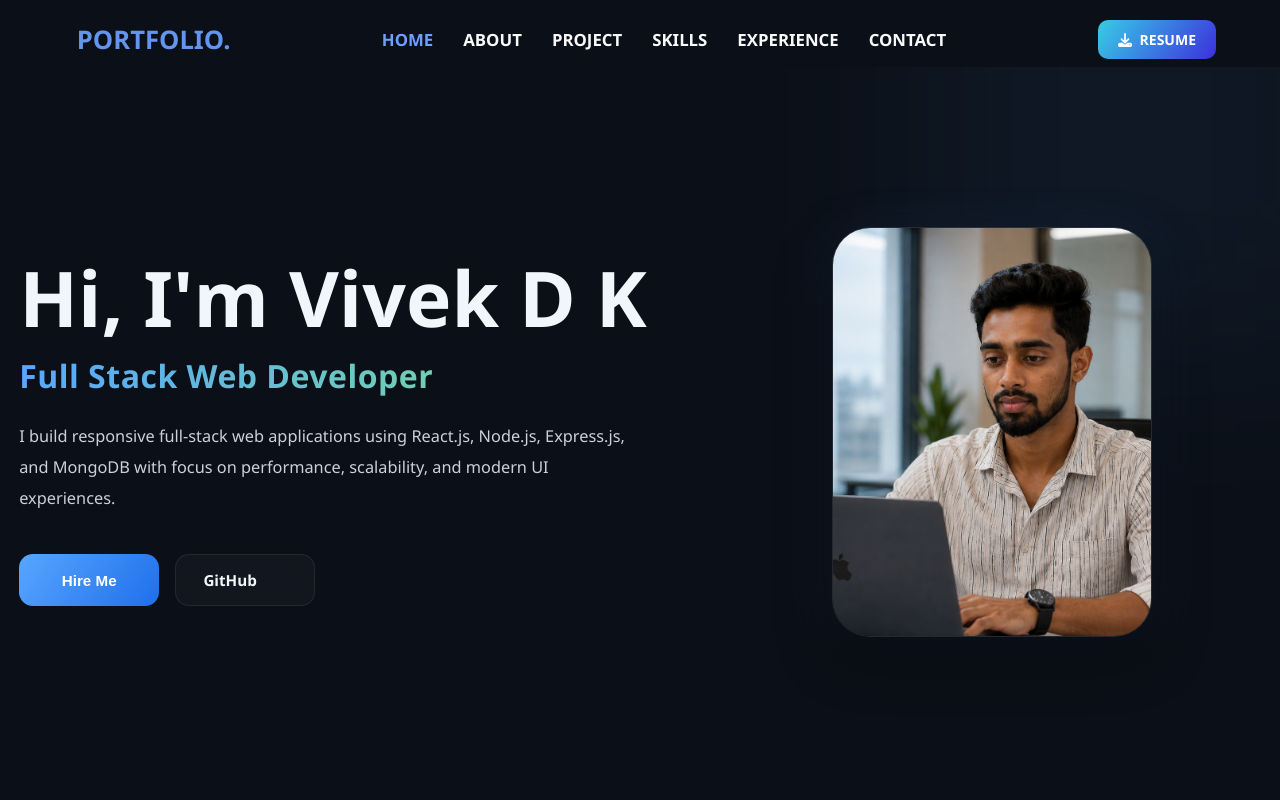
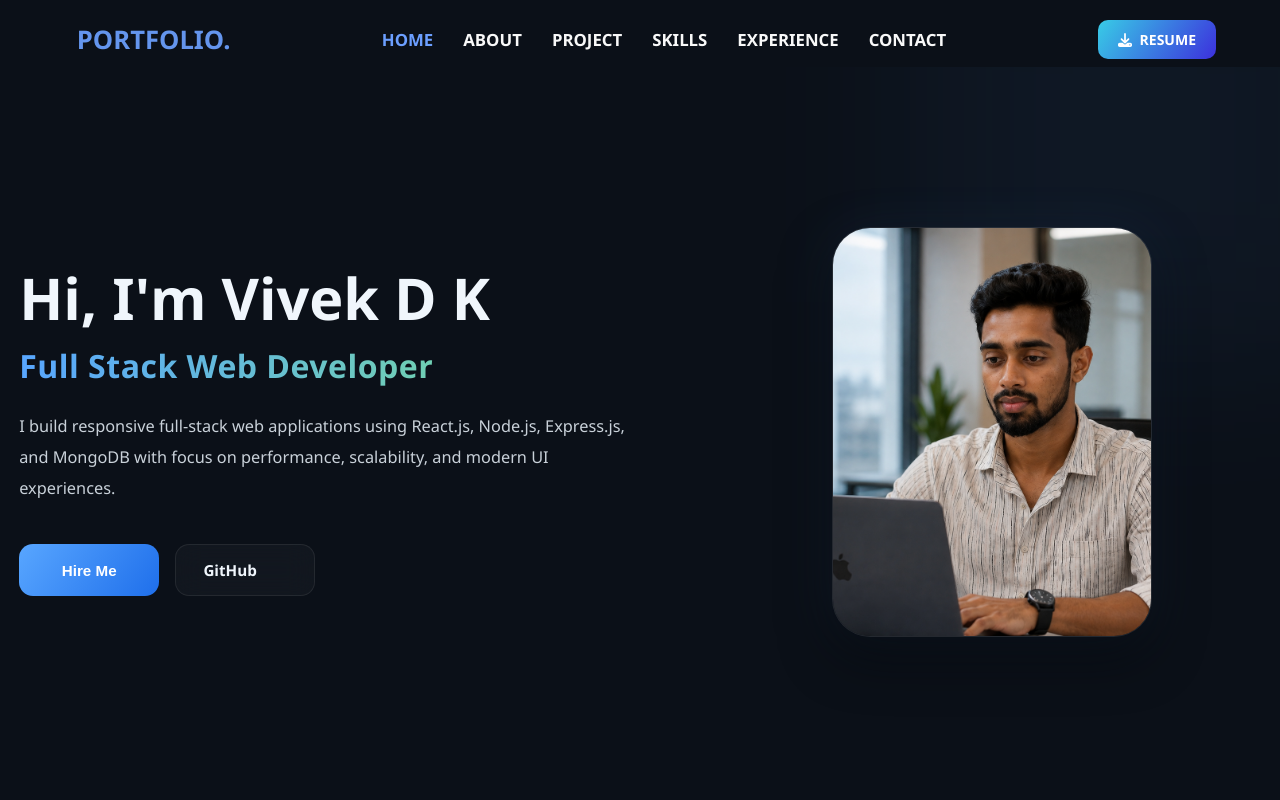
Before and after one commit to Vivek-DK/portfolio, a React (Vite) app: page / in a window 1280 px wide. Shown: the top 800 px of the page. Built offline with nearby package versions, Linux system fonts and the light colour scheme.

Commit message:
update home section styles

```diff
--- a/src/Pages/Home/Home.css
+++ b/src/Pages/Home/Home.css
@@ -62,7 +62,7 @@ body {
 }
 
 .hero-title {
-  font-size: clamp(3rem, 6vw, 5.7rem);
+  font-size: clamp(2.2rem, 4.5vw, 4.5rem);
   font-weight: 800;
   line-height: 1.05;
   margin-bottom: 1rem;
```
